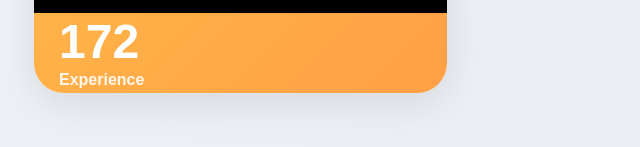
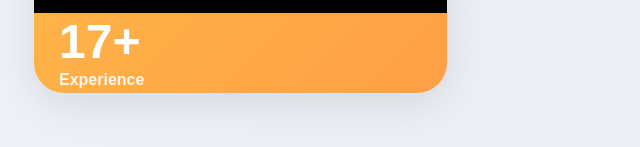
Before and after one commit to siddhichalke22-cloud/Web_developer_portfolio, a plain HTML site: page web devloper/index.html in a window 1280 px wide. Shown: the part 1531-1678 px from the top of the page, 146-786 px from the left. Drawn offline with Linux system fonts and the light colour scheme.

Commit message:
Update index.html

```diff
--- a/web devloper/index.html
+++ b/web devloper/index.html
@@ -113,7 +113,7 @@
                         </div>
                     </div>
                     <div class="card-footer orange">
-                        <h3 class="stat-number">172</h3>
+                            <h3 class="stat-number">17+</h3>
                         <p class="stat-label">Experience</p>
                     </div>
                 </div>
```
